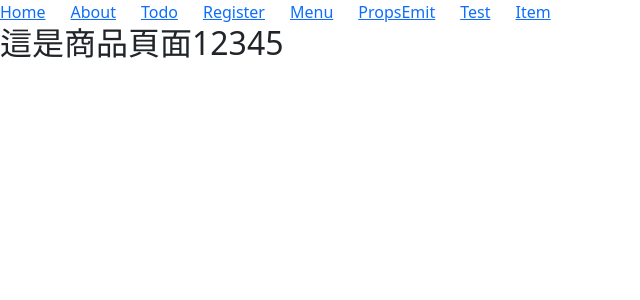
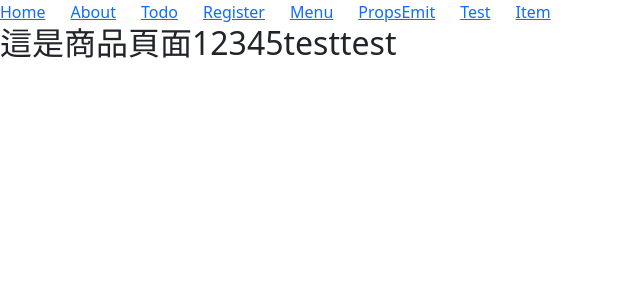
Before and after one commit to haohao419/vuecamp-week3-hw, a Vue app: page /#/item in a window 1280 px wide. Shown: the top 300 px of the page, without its empty margins (0-640 px from the left). Built offline with nearby package versions, Linux system fonts and the light colour scheme.

Commit message:
1026test2

```diff
--- a/src/views/ItemView.vue
+++ b/src/views/ItemView.vue
@@ -1,4 +1,4 @@
 <template>
-    <h2>這是商品頁面12345</h2>
+    <h2>這是商品頁面12345testtest</h2>
     <RouterView />
 </template>
```
